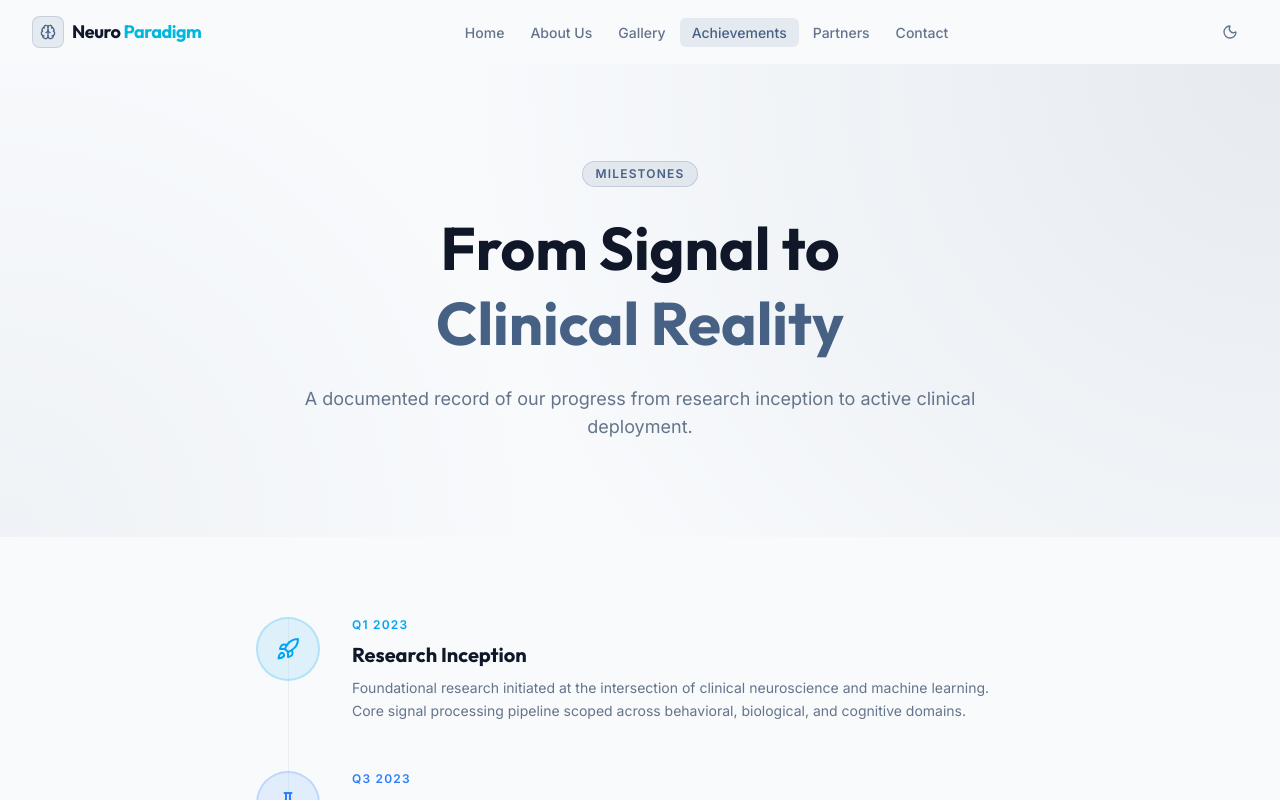
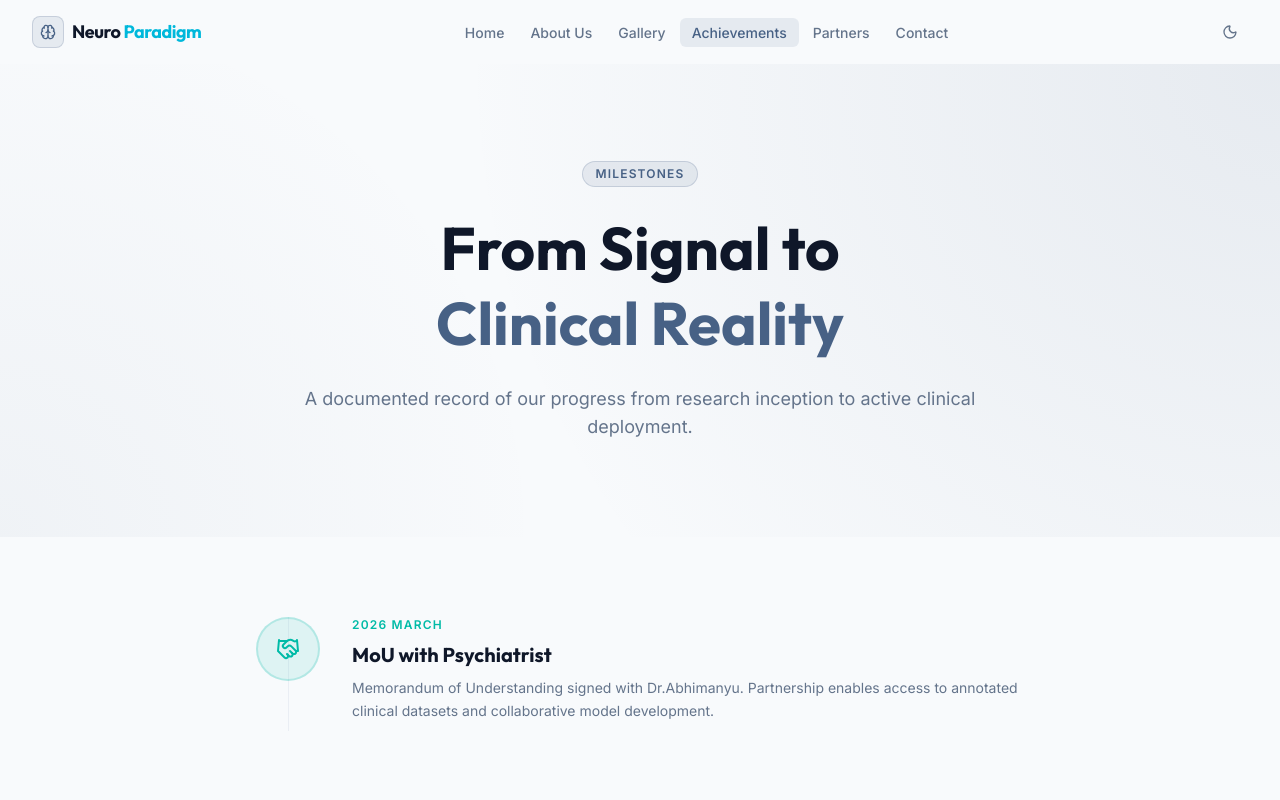
Before and after one commit to SoumithG26/NeuroParadigm.in, a React (Vite) app in the folder artifacts/neuro-paradigm/: page /achievements in a window 1280 px wide. Shown: the top 800 px of the page. Built offline with nearby package versions, Linux system fonts and the light colour scheme.

Commit message:
updated achievements

```diff
--- a/artifacts/neuro-paradigm/src/pages/achievements.tsx
+++ b/artifacts/neuro-paradigm/src/pages/achievements.tsx
@@ -2,7 +2,17 @@ import { motion } from "framer-motion";
 import { CheckCircle2, FlaskConical, FileText, Handshake, ShieldCheck, Users, Rocket } from "lucide-react";
 
 const milestones = [
+
   {
+    date: "2026 March",
+    icon: Handshake,
+    title: "MoU with Psychiatrist",
+    description:
+      "Memorandum of Understanding signed with Dr.Abhimanyu. Partnership enables access to annotated clinical datasets and collaborative model development.",
+    color: "text-teal-500",
+    bg: "bg-teal-500/10 border-teal-500/20",
+  },
+  /*  {
       date: "Q1 2023",
       icon: Rocket,
       title: "Research Inception",
@@ -28,15 +38,6 @@ const milestones = [
         "Institutional Review Board approval granted for a prospective pilot study at a partner psychiatric facility. Study protocol covers ASD screening and schizophrenia cognitive profiling.",
       color: "text-violet-500",
       bg: "bg-violet-500/10 border-violet-500/20",
-  },
-  {
-    date: "Q1 2024",
-    icon: Handshake,
-    title: "MoU — Academic Institution",
-    description:
-      "Memorandum of Understanding signed with a leading neuroscience research institute. Partnership enables access to annotated clinical datasets and collaborative model development.",
-    color: "text-teal-500",
-    bg: "bg-teal-500/10 border-teal-500/20",
     },
     {
       date: "Q2 2024",
@@ -73,7 +74,7 @@ const milestones = [
         "Scaling clinical validation across multiple hospital systems. Engaging with regulatory consultants to define a pathway toward CE/FDA clearance for AI-assisted psychiatric decision support.",
       color: "text-cyan-500",
       bg: "bg-cyan-500/10 border-cyan-500/20",
-  },
+    },*/
 ];
 
 export default function Achievements() {
```
Lines whose indentation alone changed are shown as unchanged.
